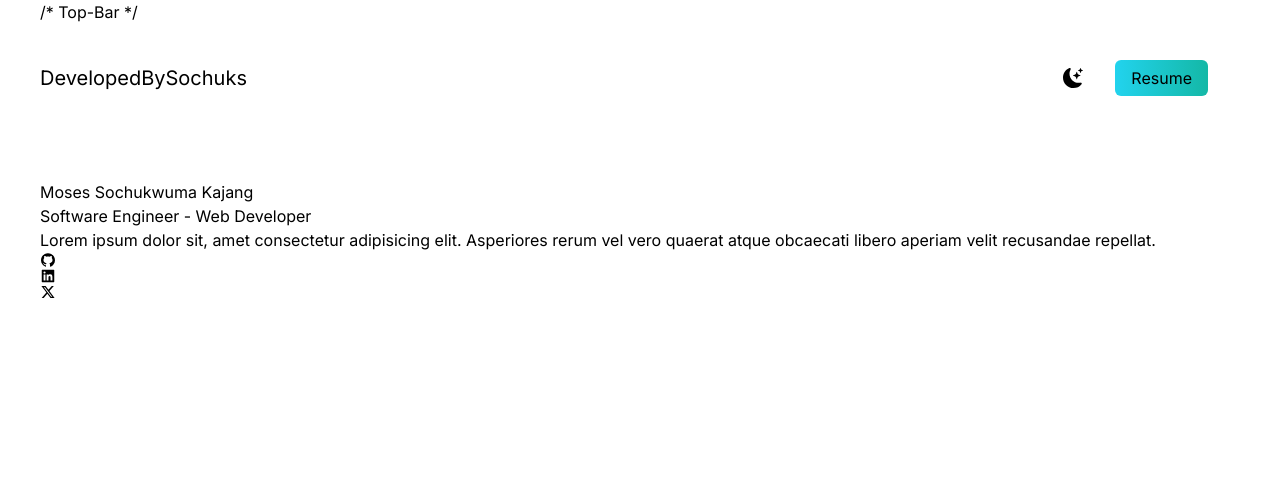
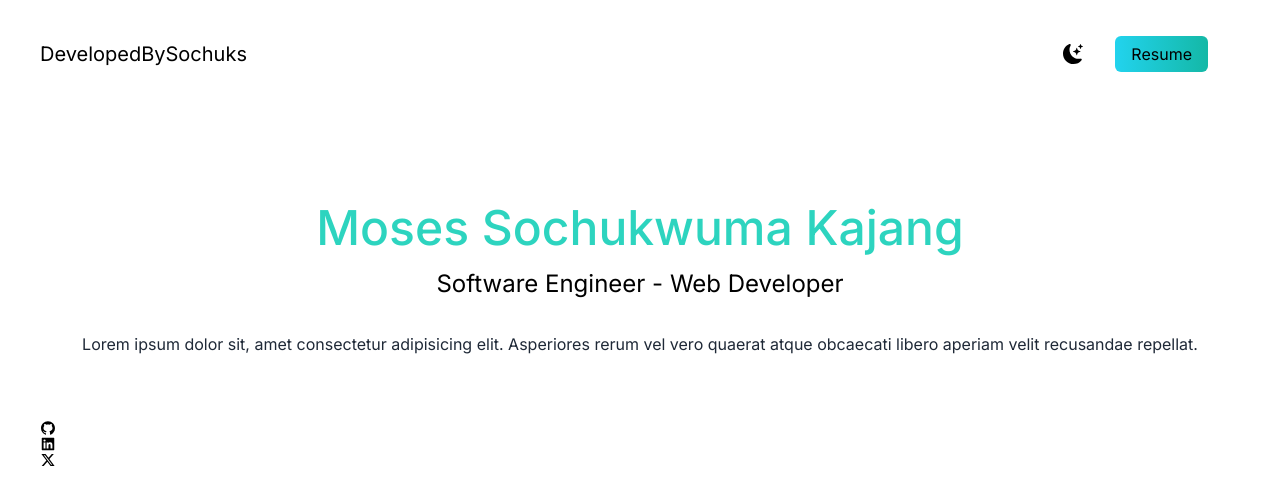
Before and after one commit to Sochuks/my-react-portfolio-2, a Next.js app: page / in a window 1280 px wide. Shown: the top 504 px of the page. Built offline with nearby package versions, Linux system fonts and the light colour scheme.

Commit message:
Modify Intro-text styles

```diff
--- a/src/app/page.js
+++ b/src/app/page.js
@@ -8,7 +8,7 @@ export default function Home() {
     <main className="bg-white px-10">
 
       <section className="min-h-screen">
-          /* Top-Bar */
+          {/* Top-Bar */}
           <div className="py-10 mb-12 flex justify-between">
               <h1 className="text-xl">DevelopedBySochuks</h1>
 
@@ -25,10 +25,10 @@ export default function Home() {
           </div>
 
           {/* Intro-Text --*/}
-          <div>
-              <h2>Moses Sochukwuma Kajang</h2>
-              <h3>Software Engineer - Web Developer</h3>
-              <p>Lorem ipsum dolor sit, amet consectetur adipisicing elit. Asperiores rerum vel vero quaerat atque obcaecati libero aperiam velit recusandae repellat.</p>
+          <div className="text-center p-10">
+              <h2 className="text-5xl text-teal-400 py-2 font-medium">Moses Sochukwuma Kajang</h2>
+              <h3 className="text-2xl py-2">Software Engineer - Web Developer</h3>
+              <p className="text-md py-5 leading-8 text-gray-800">Lorem ipsum dolor sit, amet consectetur adipisicing elit. Asperiores rerum vel vero quaerat atque obcaecati libero aperiam velit recusandae repellat.</p>
           </div>
 
           {/*-- Social-Icons --*/}
```
